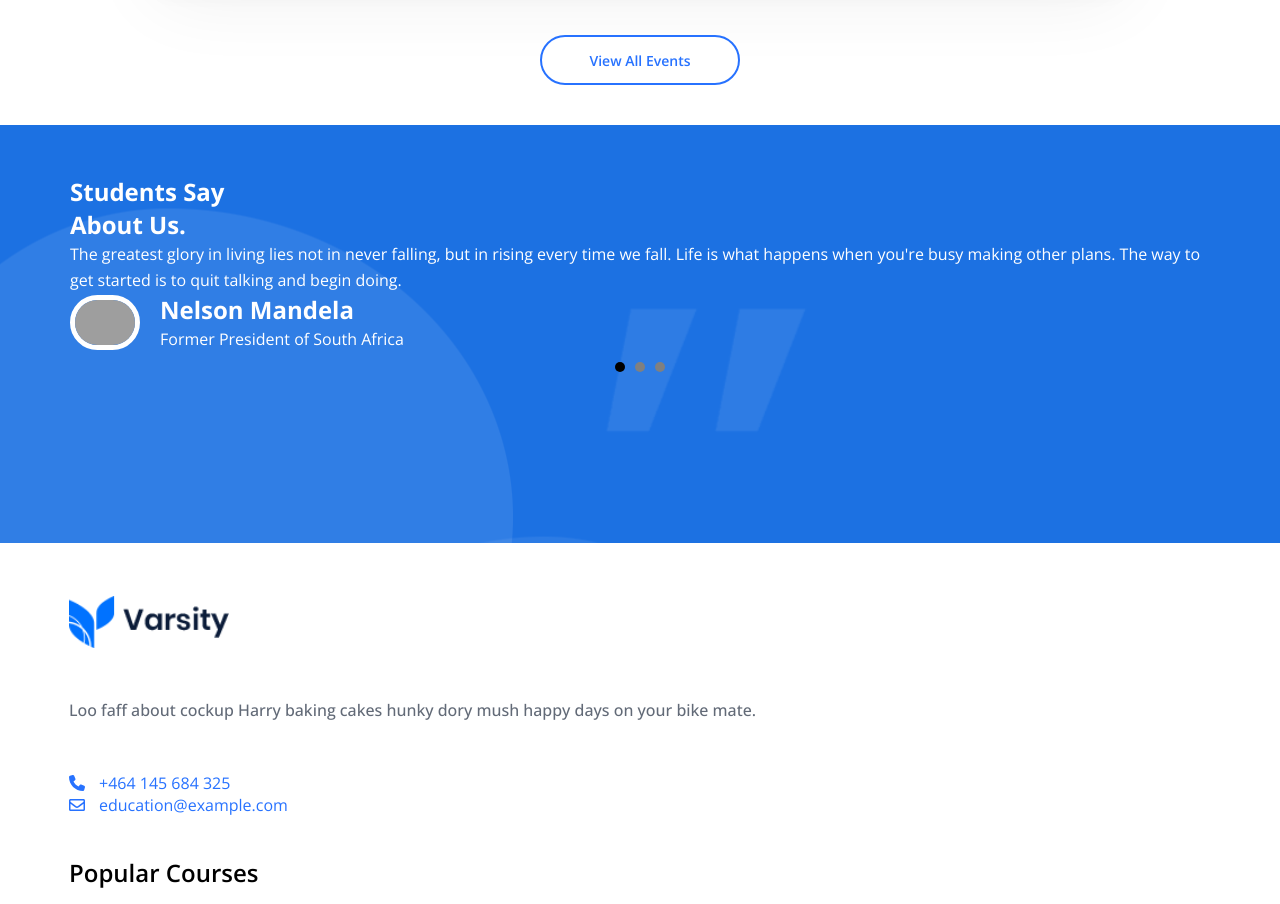
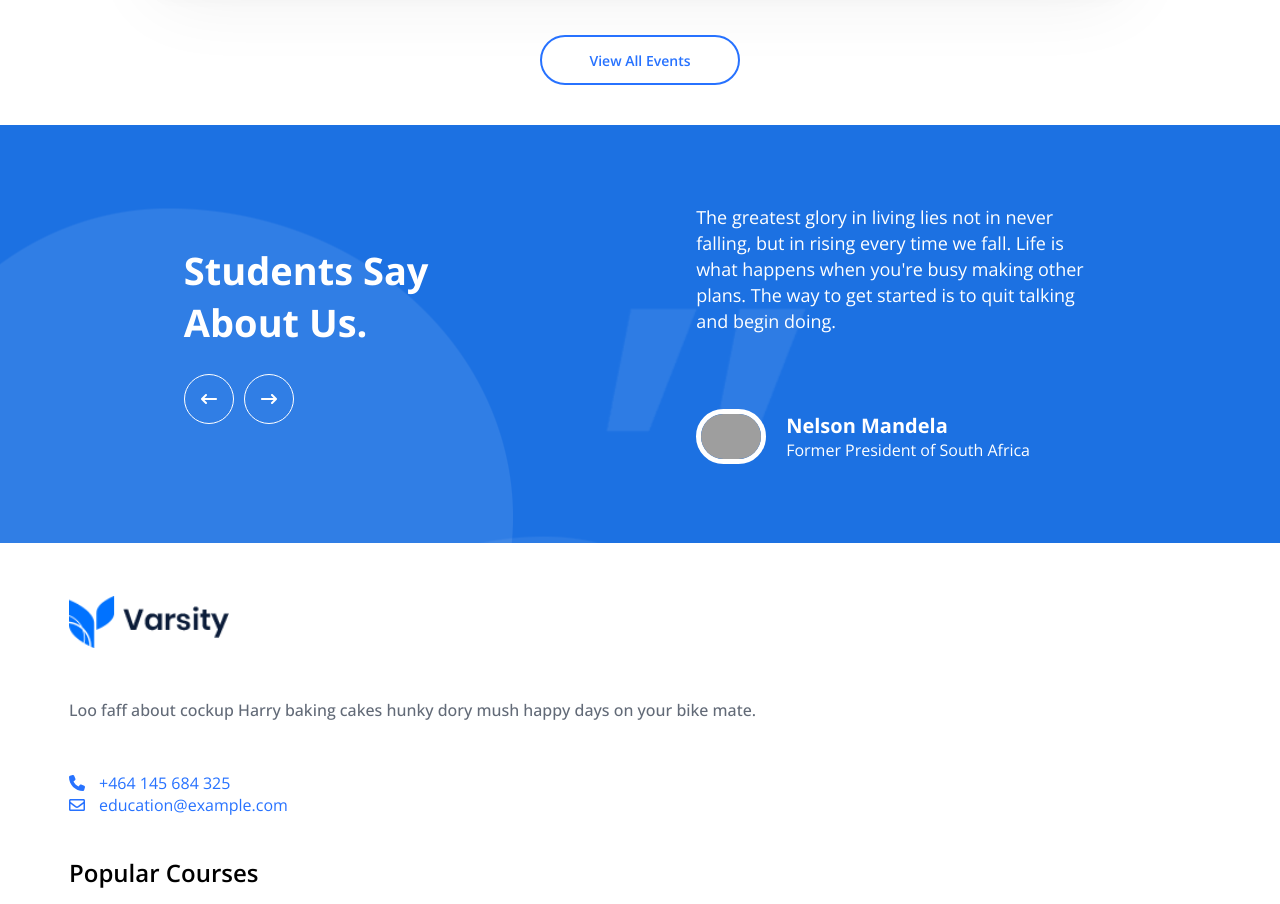
Before and after one commit to mlalayev/FinalProjectEVOCoding, a React (Vite) app: page / in a window 1280 px wide. Shown: the part 5680-6584 px from the top of the page. Built offline with nearby package versions, Linux system fonts and the light colour scheme; grey boxes are pictures that could not be loaded.

Commit message:
my commit

```diff
--- a/src/Components/MainPage/MainPage-LastSection/LastSection.css
+++ b/src/Components/MainPage/MainPage-LastSection/LastSection.css
@@ -1,13 +1,25 @@
 .last-section-holder {
     background-image: url(../../../assets/sectioneights.png);
     width: 100%;
-    height: 418px;
+    height: 560px;
     padding: 50px 70px;
     color: white;
+    display: flex;
+    flex-direction: column-reverse;
+    gap: 40px;
 }
 
-.quote-holder p {
+.quote-holder p:first-child {
     line-height: 26px;
+    font-size: 18px;
+}
+
+.quote-holder {
+    height: 240px;
+    display: var(--display-flex);
+    flex-direction: column;
+    align-content: space-between;
+    justify-content: space-between;
 }
 
 .profile-pic {
@@ -40,8 +52,88 @@
     background-color: black;
 }
 
-.profile-holder-eighthsection{
+.last-section-hone {
+    font-size: 20px !important;
+}
+
+.last-section-holder .dot {
+    margin: 20px 5px 0 5px;
+}
+
+.profile-holder-eighthsection {
     display: flex;
     align-items: center;
     gap: 20px;
 }
+
+.last-section-left {
+    display: flex;
+    flex-direction: column;
+    min-height: 180px;
+    justify-content: space-between;
+    margin: auto 0;
+}
+
+.last-section-holder h1 {
+    font-size: 38px;
+}
+
+.button-holder-last-section button:first-child {
+    margin-right: 10px;
+}
+
+.button-holder-last-section button:hover .color-icon {
+    color: var(--main-blue-color) !important;
+}
+
+.color-icon{
+    color: var(--white-color);
+}
+
+.button-holder-last-section button:hover {
+    background-color: #fff;
+}
+
+.button-holder-last-section button {
+    transition: 0.5s;
+    display: flex;
+    align-items: center;
+    justify-content: center;
+    background-color: transparent;
+    border: 1px solid white;
+    height: 50px;
+    width: 50px;
+    border-radius: 30px;
+}
+
+.button-holder-last-section {
+    display: flex;
+}
+
+.dot {
+    height: 10px;
+    width: 10px;
+}
+
+.dot.active {
+    background-color: var(--main-blue-color);
+}
+
+@media screen and (min-width:870px) {
+    .last-section-holder {
+        height: 418px;
+        display: flex;
+        justify-content: space-around;
+        flex-direction: row;
+    }
+
+    .quote-holder {
+        height: 260px;
+        max-width: 400px;
+        margin: auto 0;
+    }
+
+    .dot {
+        margin: 20px 5px;
+    }
+}
--- a/src/Components/MainPage/MainPage-LastSection/LastSection.jsx
+++ b/src/Components/MainPage/MainPage-LastSection/LastSection.jsx
@@ -2,6 +2,9 @@ import React, { useState, useEffect } from 'react';
 import { useTranslation } from 'react-i18next';
 import './LastSection.css';
 import LastSectionData from '../../../../LastSectionData.json';
+import { FaArrowLeftLong } from "react-icons/fa6";
+import { FaArrowRightLong } from "react-icons/fa6";
+
 
 function LastSection({ interval = 8000 }) {
     const { t, i18n } = useTranslation();
@@ -24,28 +27,39 @@ function LastSection({ interval = 8000 }) {
         setCurrentIndex(index);
     };
 
+    const handlePrevClick = () => {
+        setCurrentIndex((prevIndex) => (prevIndex - 1 + LastSectionData.length) % LastSectionData.length);
+    };
+
+    const handleNextClick = () => {
+        setCurrentIndex((prevIndex) => (prevIndex + 1) % LastSectionData.length);
+    };
+
     return (
         <div className='last-section-holder'>
-            <h1>{t('lastsection.firsttext')}</h1>
-            <h1>{t('lastsection.secondtext')}</h1>
+            <div className="last-section-left">
+                <div className="last-section-text-holder">
+                    <h1>{t('lastsection.firsttext')}</h1>
+                    <h1>{t('lastsection.secondtext')}</h1>
+                </div>
+                <div className="button-holder-last-section">
+                    <button className="prev-button" onClick={handlePrevClick}>
+                        <FaArrowLeftLong className='color-icon' size={16} />
+                    </button>
+                    <button className="next-button" onClick={handleNextClick}>
+                        <FaArrowRightLong className='color-icon' size={16} />
+                    </button>
+                </div>
+            </div>
             <div className="quote-holder">
                 <p>{LastSectionData[currentIndex].quote[language]}</p>
                 <div className="profile-holder-eighthsection">
                     <img src={LastSectionData[currentIndex].profileImage} alt="Profile" className='profile-pic' />
                     <div className="profile-text-holder">
-                        <h1>{LastSectionData[currentIndex].name[language]}</h1>
+                        <h1 className='last-section-hone'>{LastSectionData[currentIndex].name[language]}</h1>
                         <p>{LastSectionData[currentIndex].title[language]}</p>
                     </div>
                 </div>
-            </div>
-            <div className="dots-last-section">
-                {LastSectionData.map((_, index) => (
-                    <span
-                        key={index}
-                        className={`dot ${index === currentIndex ? 'active' : ''}`}
-                        onClick={() => handleDotClick(index)}
-                    ></span>
-                ))}
             </div>
         </div>
     );
```
